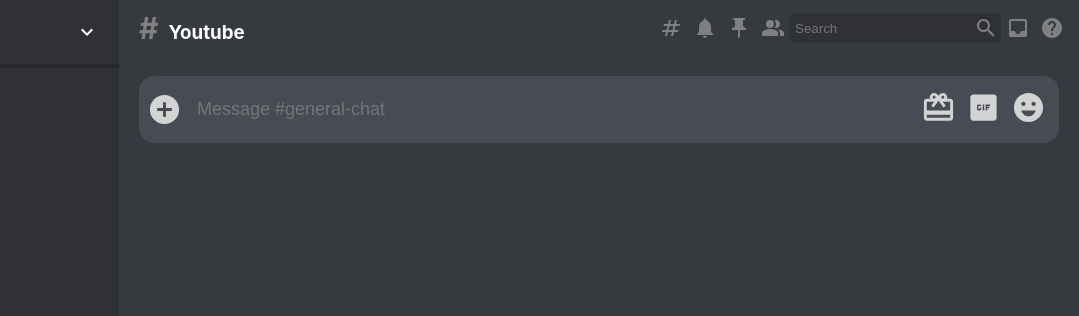
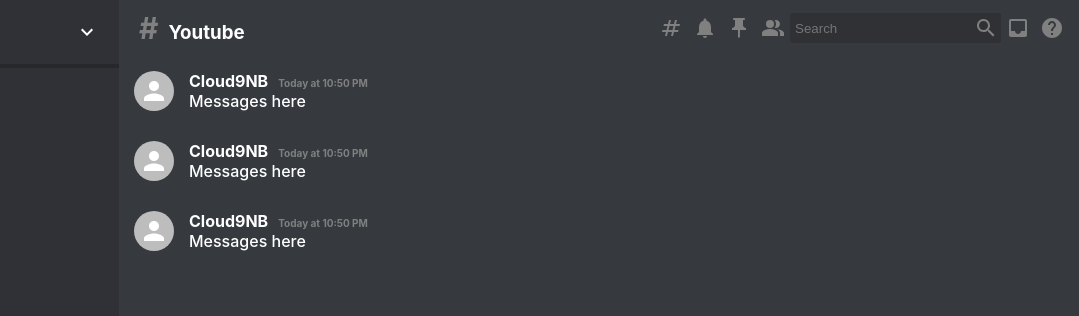
Before and after one commit to Cloud9NB/discord-clone, a React app in the folder view/: page / in a window 1280 px wide. Shown: the top 316 px of the page, 201-1280 px from the left. Built offline with nearby package versions, Linux system fonts and the light colour scheme.

Commit message:
creates chat component

```diff
--- a/view/src/components/main/chat/Chat.js
+++ b/view/src/components/main/chat/Chat.js
@@ -1,11 +1,19 @@
 import '../../../css/chat/Chat.css';
 import ChatHeader from './ChatHeader';
 import ChatInput from './ChatInput';
+import ChatMessages from './ChatMessages';
 
 const Chat = () => {
   return (
     <div className='chat'>
       <ChatHeader />
+
+      <div className='chat__messages'>
+        <ChatMessages />
+        <ChatMessages />
+        <ChatMessages />
+      </div>
+
       <ChatInput />
     </div>
   );
--- /dev/null
+++ b/view/src/components/main/chat/ChatMessages.js
@@ -0,0 +1,19 @@
+import { Avatar } from '@mui/material';
+import '../../../css/chat/ChatMessages.css';
+
+const ChatMessages = () => {
+  return (
+    <div className='chatMessages'>
+      <Avatar />
+      <div className='chatMessages__info'>
+        <h4>
+          Cloud9NB
+          <span className='chatMessages__timestamp'>Today at 10:50 PM</span>
+          <p>Messages here</p>
+        </h4>
+      </div>
+    </div>
+  );
+};
+
+export default ChatMessages;
--- a/view/src/css/chat/Chat.css
+++ b/view/src/css/chat/Chat.css
@@ -5,3 +5,7 @@
   background-color: #363a3f;
   height: 100vh;
 }
+
+.chat__messages {
+  flex: 1;
+}
--- /dev/null
+++ b/view/src/css/chat/ChatMessages.css
@@ -0,0 +1,20 @@
+.chatMessages {
+  display: flex;
+  align-items: center;
+  padding: 15px;
+  color: white;
+}
+
+.chatMessages__info {
+  margin-left: 15px;
+}
+
+.chatMessages__info > h4 > p {
+  font-weight: 450;
+}
+
+.chatMessages__timestamp {
+  color: gray;
+  margin-left: 10px;
+  font-size: x-small;
+}
```
